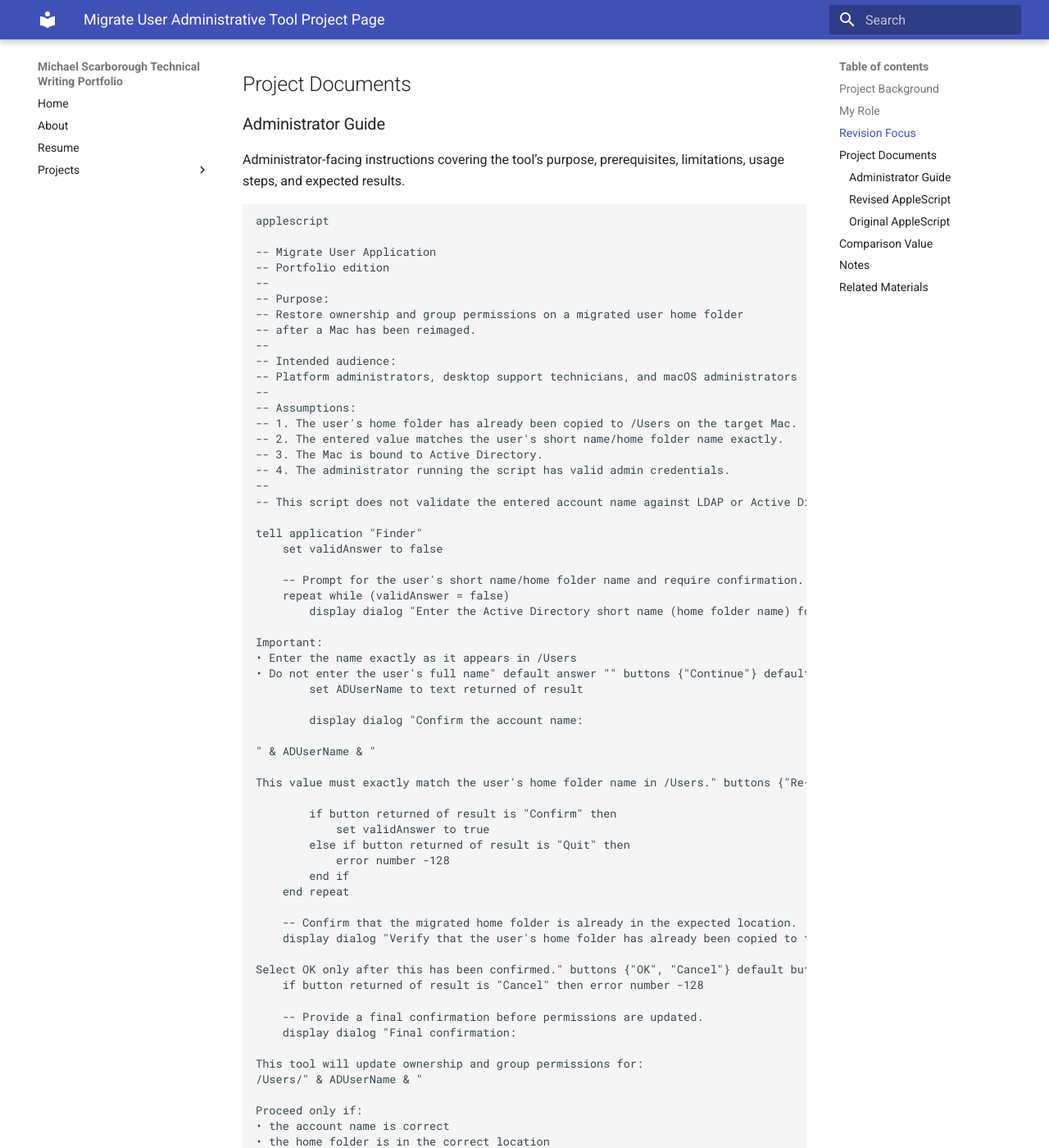
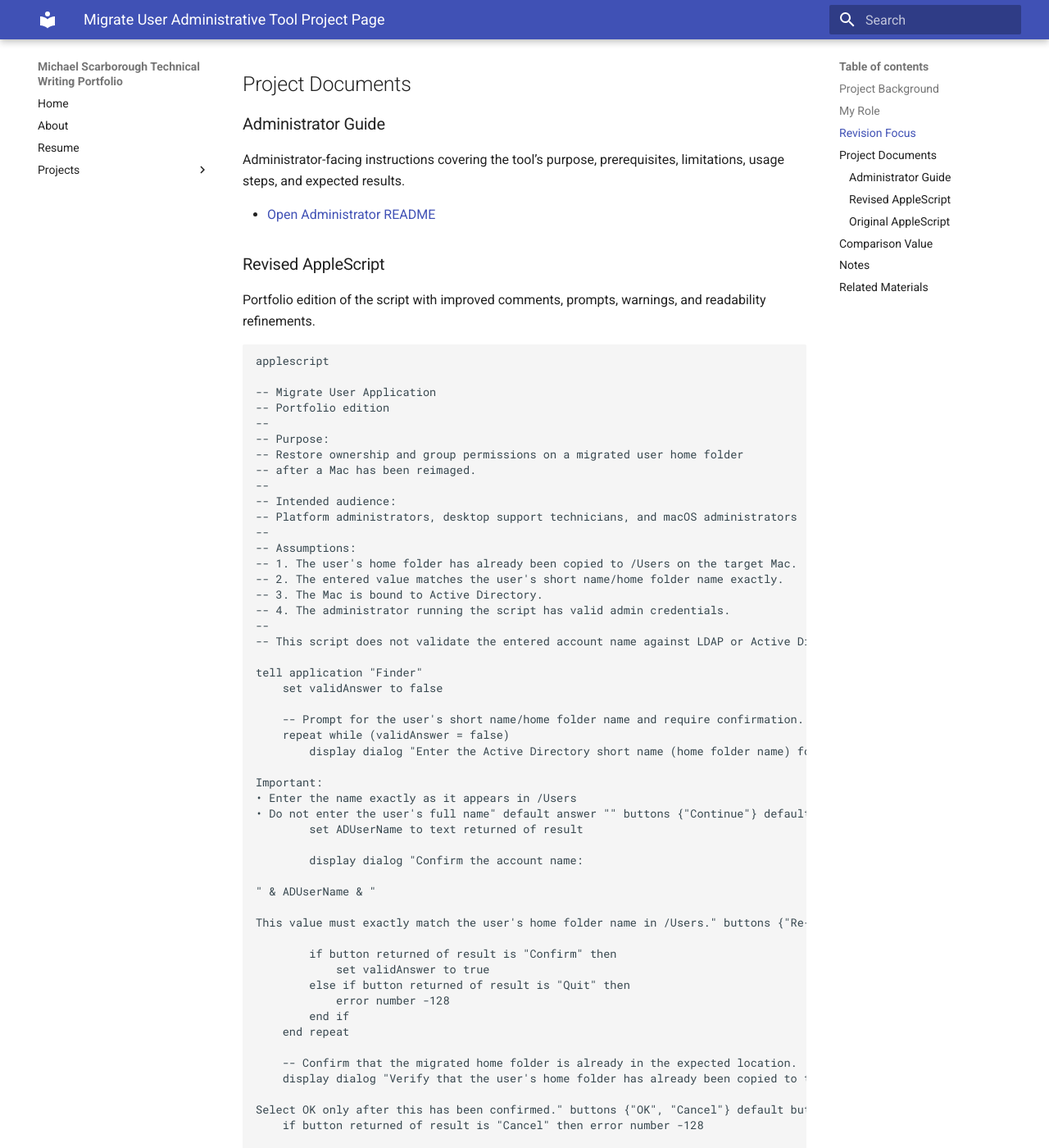
Before and after one commit to MackMike/technical-writing-portfolio-site, an MkDocs documentation site: the page built from docs/projects/migrate-user-administrative-tool.md, in a window 1280 px wide and 1400 px high, scrolled down 1084 px. Shown: the whole window at 82% size. Built offline with MkDocs 1.6.1 and Material for MkDocs 9.7.7, drawn with Linux system fonts in a browser that asks for light colours; some of the changed lines change nothing that is shown; some of the changed text lies outside the part shown.

Commit message:
Update migrate-user-administrative-tool.md

````diff
--- a/docs/projects/migrate-user-administrative-tool.md
+++ b/docs/projects/migrate-user-administrative-tool.md
@@ -32,6 +32,11 @@ The portfolio version was updated to better support an administrator audience an
 
 ### Administrator Guide
 Administrator-facing instructions covering the tool’s purpose, prerequisites, limitations, usage steps, and expected results.
+
+- [Open Administrator README](../assets/pdfs/migrate-user-admin-readme.md)
+
+### Revised AppleScript
+Portfolio edition of the script with improved comments, prompts, warnings, and readability refinements.
 
 ```
 applescript
@@ -122,13 +127,7 @@ Error details:
 	end try
 end tell
 ```
-
-- [Open Administrator README](../assets/pdfs/migrate-user-admin-readme.md)
-
-### Revised AppleScript
-Portfolio edition of the script with improved comments, prompts, warnings, and readability refinements.
-
-- [Open Revised AppleScript](https://mackmike.github.io/technical-writing-portfolio-site/assets/pdfs/code/migrate-user-tool.applescript)
+- [Download Revised AppleScript](https://mackmike.github.io/technical-writing-portfolio-site/assets/pdfs/code/migrate-user-tool.applescript)
 
 ### Original AppleScript
 Original version of the script included to show the basis for revision and improvement.
@@ -180,7 +179,7 @@ tell application "Finder"
 end tell
 ```
 
-- [Open Original AppleScript](https://mackmike.github.io/technical-writing-portfolio-site/assets/pdfs/code/migrate-user-tool-original.applescript)
+- [Download Original AppleScript](https://mackmike.github.io/technical-writing-portfolio-site/assets/pdfs/code/migrate-user-tool-original.applescript)
 
 ## Comparison Value
 
````
